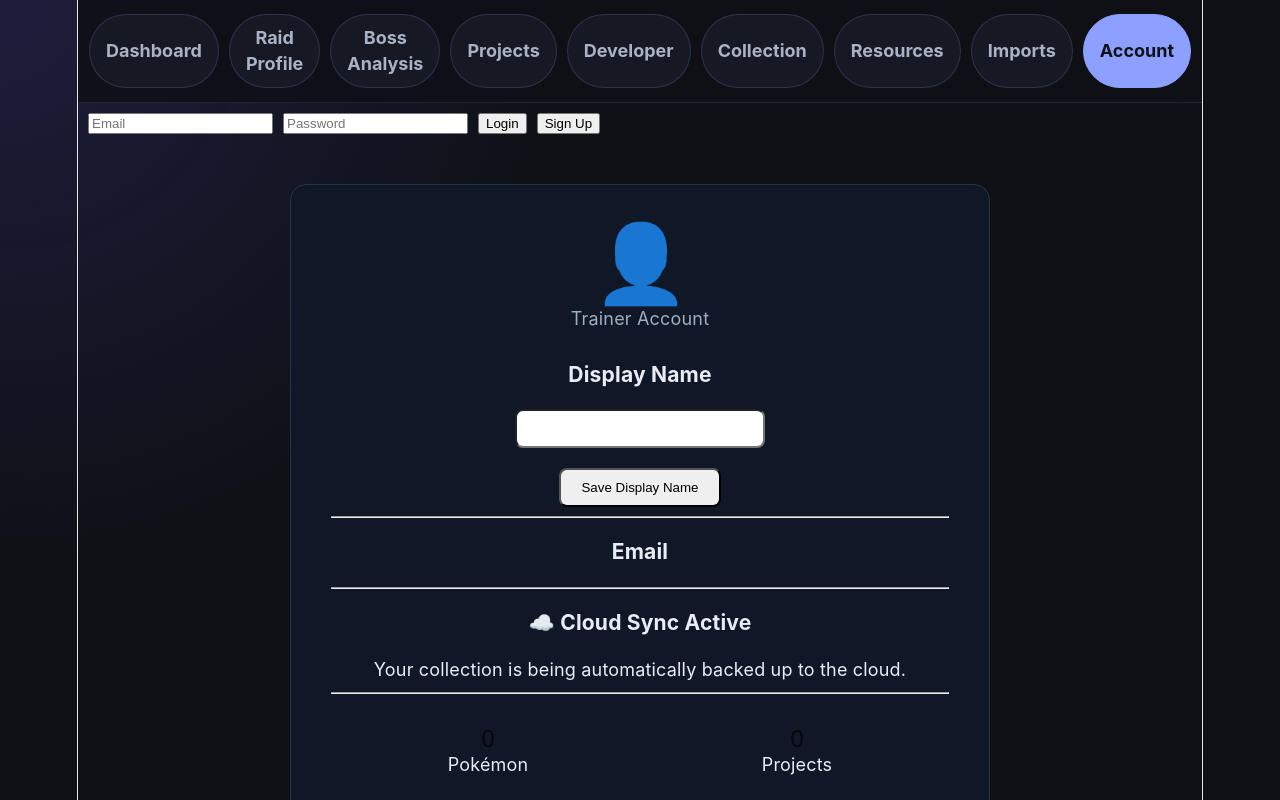
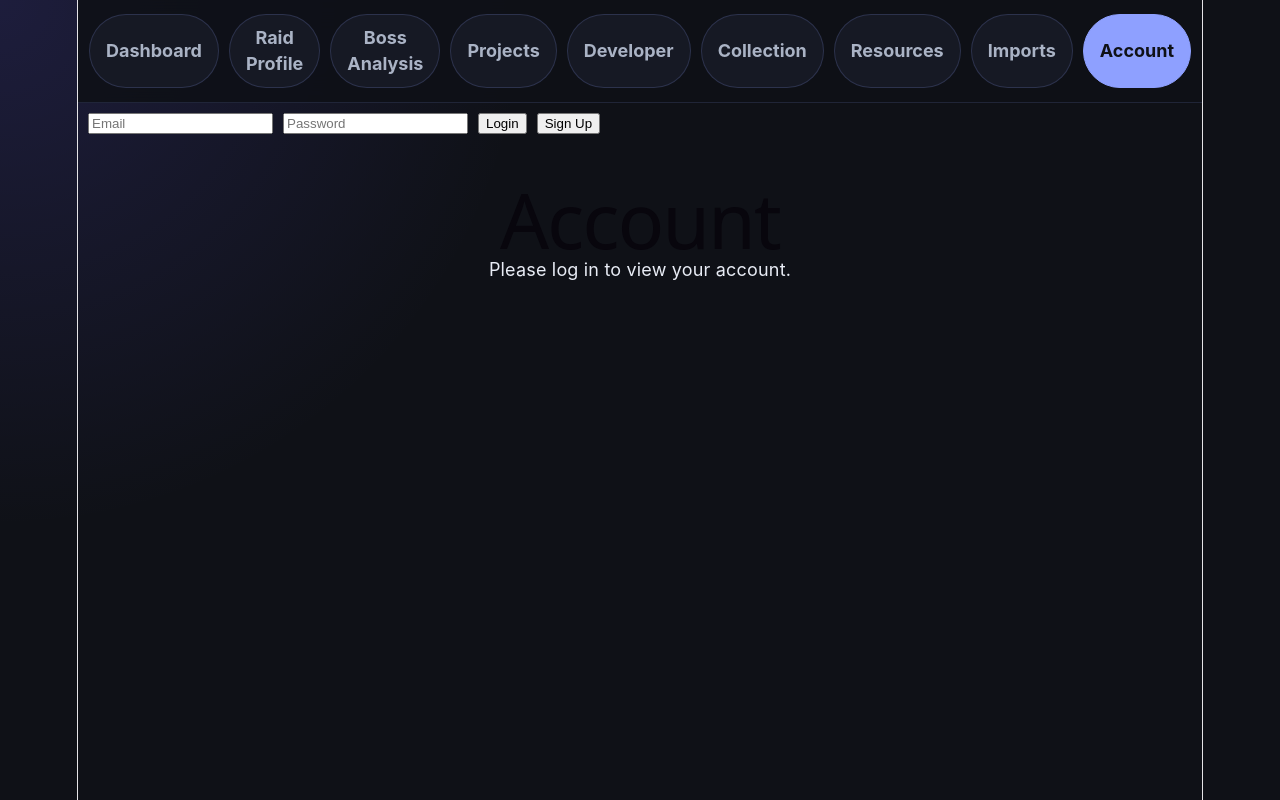
Before and after one commit to Chap04/PokeIQ, a React app in the folder app/: page / in a window 1280 px wide. Both pictures are taken after a click on the button "Account". Shown: the top 800 px of the page. Built offline with nearby package versions, Linux system fonts and the light colour scheme; no server answers; the HTML template or start-up script is replaced by a standard one.

Commit message:
Add profiles, account management, and cloud project sync

```diff
--- a/app/src/App.jsx
+++ b/app/src/App.jsx
@@ -779,9 +779,11 @@ async function handleLogout() {
   try {
     await signOut()
 
-    setCurrentUser(
-      null
-    )
+    setCurrentUser(null)
+
+    setDisplayName('')
+
+    setEditableDisplayName('')
 
     alert('Logged out')
   } catch (error) {
--- a/app/src/pages/Account.jsx
+++ b/app/src/pages/Account.jsx
@@ -13,6 +13,23 @@ function Account({
   projectCount,
   onLogout,
 }) {
+  if (!currentUser) {
+    return (
+      <div
+        style={{
+          textAlign: 'center',
+          padding: '40px',
+        }}
+      >
+        <h1>Account</h1>
+
+        <p>
+          Please log in to view your
+          account.
+        </p>
+      </div>
+    )
+  }
 
   const avatarLetter =
     displayName
@@ -38,13 +55,25 @@ function Account({
           textAlign: 'center',
         }}
       >
-        <h1
+        <div
   style={{
-            marginBottom: '8px',
+    width: '80px',
+    height: '80px',
+    borderRadius: '50%',
+    background: '#6d4aff',
+    display: 'flex',
+    alignItems: 'center',
+    justifyContent: 'center',
+    fontSize: '32px',
+    fontWeight: 'bold',
+    color: 'white',
+    margin: '0 auto 20px',
   }}
 >
-          👤 {displayName}
-        </h1>
+  {avatarLetter}
+</div>
+
+<h1>{displayName}</h1>
 
         <p
           style={{
```
Lines whose indentation alone changed are shown as unchanged.
